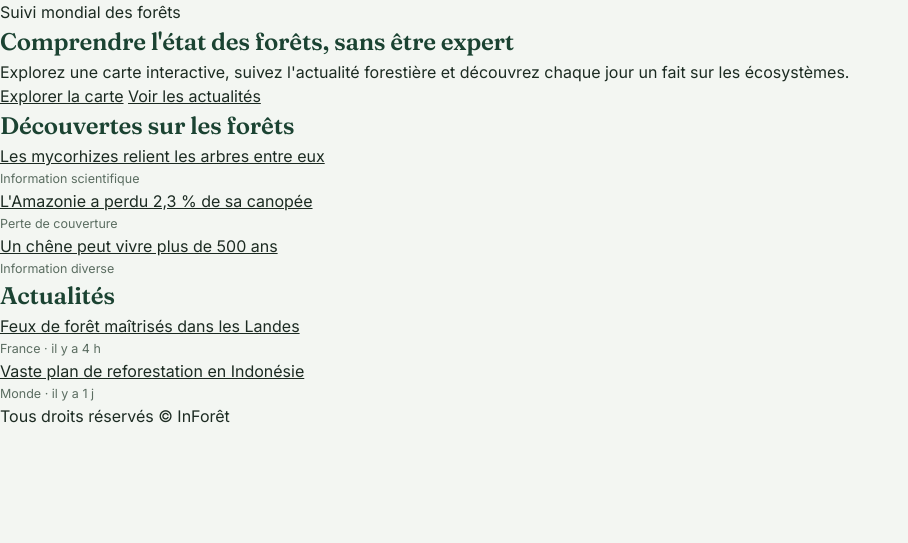
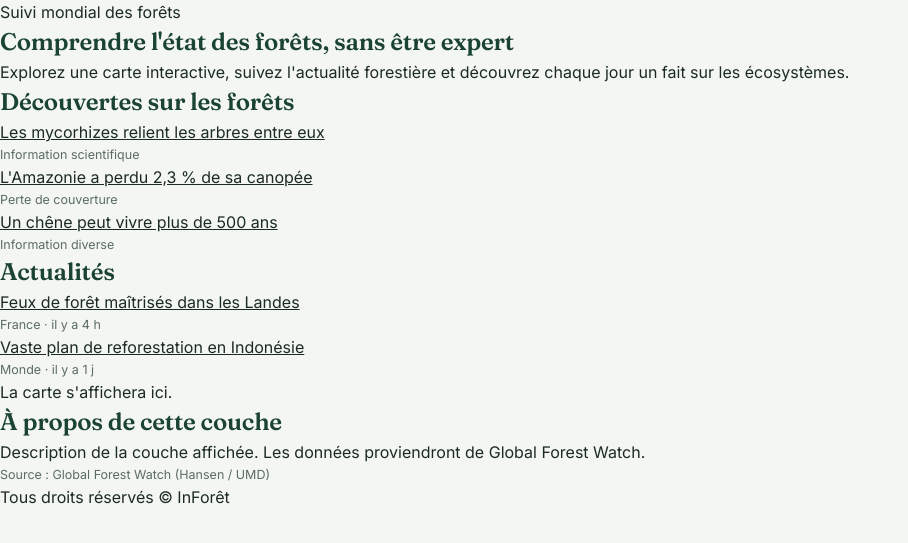
Before and after one commit to aragoza/Inforest, a Django app: page / in a window 1280 px wide. Shown: the part 48-591 px from the top of the page, without its empty margins (0-908 px from the left). Run offline with Django 5.2, Linux system fonts and the light colour scheme; parts of the project's set-up code (start-up, migrations or seed data) failed here and were passed over.

Commit message:
fix (nav et map) : j'ai supprimé deux boutons de redirection sur la page d'accueil et rajouter la carte en bas de l'ecran en dessous des decouvertes et news

```diff
--- a/templates/home.html
+++ b/templates/home.html
@@ -1,6 +1,6 @@
 {% extends 'base.html' %}
 
-{% block title %}InForêt — l'état des forêts dans le monde{% endblock %}
+{% block title %}Inforest — l'état des forêts dans le monde{% endblock %}
 
 {% block content %}
   <section class="hero">
@@ -10,33 +10,52 @@
       Explorez une carte interactive, suivez l'actualité forestière et découvrez
       chaque jour un fait sur les écosystèmes.
     </p>
-    <div class="actions">
-      <a href="{% url 'maps:map' %}" class="button">Explorer la carte</a>
-      <a href="{% url 'news:liste' %}" class="button ghost">Voir les actualités</a>
-    </div>
   </section>
 
   <div class="grid">
     <section class="card">
       <h2>Découvertes sur les forêts</h2>
       <ul class="list">
-        <li><a href="{% url 'discovery:list' %}">Les mycorhizes relient les arbres entre eux</a>
-          <span class="meta">Information scientifique</span></li>
-        <li><a href="{% url 'discovery:list' %}">L'Amazonie a perdu 2,3 % de sa canopée</a>
-          <span class="meta">Perte de couverture</span></li>
-        <li><a href="{% url 'discovery:list' %}">Un chêne peut vivre plus de 500 ans</a>
-          <span class="meta">Information diverse</span></li>
+        <li>
+          <a href="{% url 'discovery:list' %}">Les mycorhizes relient les arbres entre eux</a>
+          <span class="meta">Information scientifique</span>
+        </li>
+        <li>
+          <a href="{% url 'discovery:list' %}">L'Amazonie a perdu 2,3 % de sa canopée</a>
+          <span class="meta">Perte de couverture</span>
+        </li>
+        <li>
+          <a href="{% url 'discovery:list' %}">Un chêne peut vivre plus de 500 ans</a>
+          <span class="meta">Information diverse</span>
+        </li>
       </ul>
     </section>
 
     <section class="card">
       <h2>Actualités</h2>
       <ul class="list">
-        <li><a href="{% url 'news:liste' %}">Feux de forêt maîtrisés dans les Landes</a>
-          <span class="meta">France · il y a 4 h</span></li>
-        <li><a href="{% url 'news:liste' %}">Vaste plan de reforestation en Indonésie</a>
-          <span class="meta">Monde · il y a 1 j</span></li>
+        <li>
+          <a href="{% url 'news:list' %}">Feux de forêt maîtrisés dans les Landes</a>
+          <span class="meta">France · il y a 4 h</span>
+        </li>
+        <li>
+          <a href="{% url 'news:list' %}">Vaste plan de reforestation en Indonésie</a>
+          <span class="meta">Monde · il y a 1 j</span>
+        </li>
       </ul>
     </section>
   </div>
+  <div class="map-layout">
+    <div id="map" class="map-canvas" data-layer="{{ current_layer }}">
+      <p>La carte s'affichera ici.</p>
+    </div>
+    <aside class="card map-side">
+      <h2>À propos de cette couche</h2>
+      <p class="body-text">
+        Description de la couche affichée. Les données proviendront de
+        Global Forest Watch.
+      </p>
+      <p class="meta">Source : Global Forest Watch (Hansen / UMD)</p>
+    </aside>
+  </div>
 {% endblock %}
```
